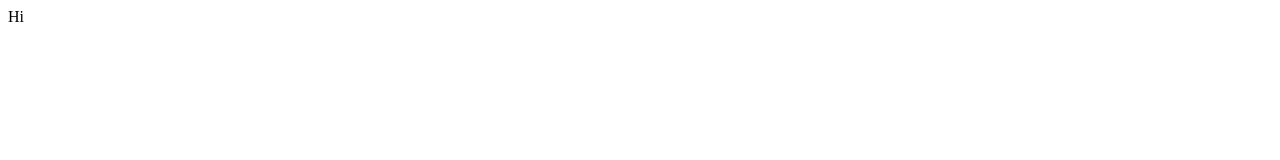
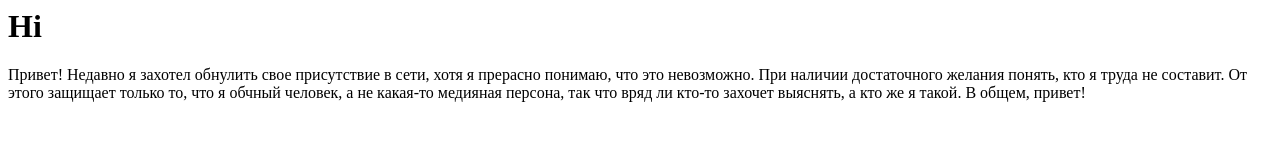
Before and after one commit to xiliutin/xiliutin.github.io, a plain HTML site: page index.html in a window 1280 px wide. Drawn offline with Linux system fonts and the light colour scheme.

Commit message:
Update index.html

```diff
--- a/index.html
+++ b/index.html
@@ -1 +1,5 @@
-<p>Hi</p>
+<h1>Hi</h1>
+<p>Привет! Недавно я захотел обнулить свое присутствие в сети, хотя я прерасно понимаю, что это невозможно.
+  При наличии достаточного желания понять, кто я труда не составит.
+  От этого защищает только то, что я обчный человек, а не какая-то медияная персона, так что вряд ли кто-то захочет выяснять,
+  а кто же я такой. В общем, привет!</p>
```
